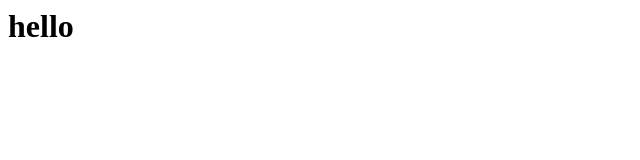
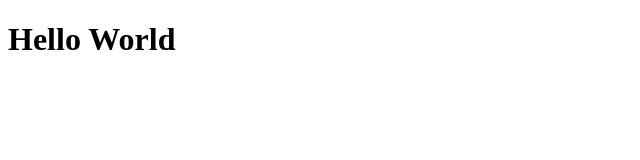
Before and after one commit to ethanph27/ethanph27.github.io, a plain HTML site: page index.html in a window 1280 px wide. Shown: the whole page, without its empty margins (0-640 px from the left). Drawn offline with Linux system fonts and the light colour scheme.

Commit message:
Update index.html

```diff
--- a/index.html
+++ b/index.html
@@ -1,5 +1,6 @@
+<!DOCTYPE html>
 <html>
-
-  <h1>hello</h1>
-
+<body>
+<h1>Hello World</h1>
+</body>
 </html>
```
